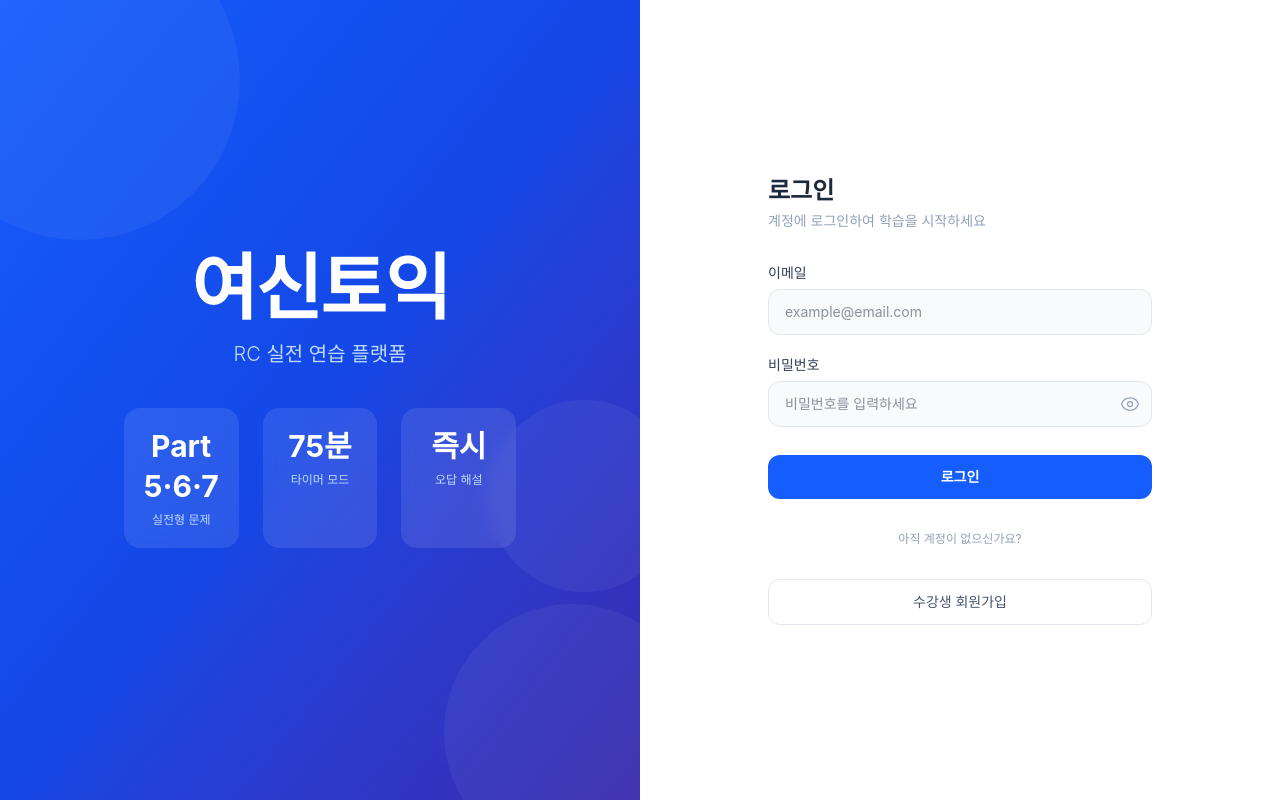
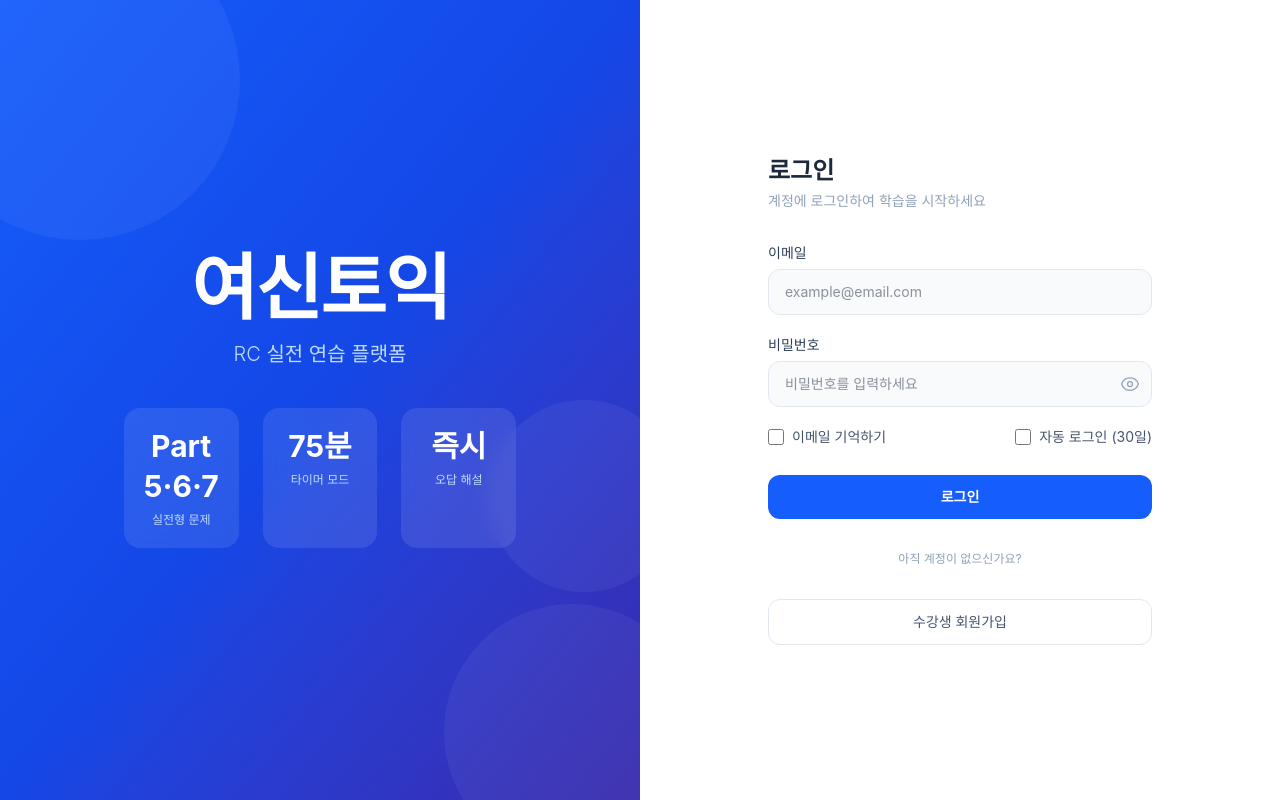
Before and after one commit to yeosintoeic/toeic-academy, a Next.js app: page /login in a window 1280 px wide. Built offline with nearby package versions, Linux system fonts and the light colour scheme.

Commit message:
Add remember email and auto login features

```diff
--- a/src/app/api/auth/login/route.ts
+++ b/src/app/api/auth/login/route.ts
@@ -5,7 +5,7 @@ import prisma from "@/lib/prisma";
 import { signToken } from "@/lib/auth";
 
 export async function POST(req: NextRequest) {
-  const { email, password } = await req.json();
+  const { email, password, rememberMe } = await req.json();
 
   const user = await prisma.user.findUnique({ where: { email } });
   if (!user) {
@@ -23,7 +23,7 @@ export async function POST(req: NextRequest) {
     httpOnly: true,
     secure: process.env.NODE_ENV === "production",
     sameSite: "lax",
-    maxAge: 60 * 60 * 24 * 7,
+    maxAge: rememberMe ? 60 * 60 * 24 * 30 : 60 * 60 * 24 * 7,
     path: "/",
   });
 
--- a/src/app/login/page.tsx
+++ b/src/app/login/page.tsx
@@ -1,8 +1,10 @@
 "use client";
 
-import { useState } from "react";
+import { useState, useEffect } from "react";
 import { useRouter } from "next/navigation";
 import Link from "next/link";
+
+const SAVED_EMAIL_KEY = "saved_email";
 
 export default function LoginPage() {
   const router = useRouter();
@@ -11,16 +13,32 @@ export default function LoginPage() {
   const [error, setError] = useState("");
   const [loading, setLoading] = useState(false);
   const [showPw, setShowPw] = useState(false);
+  const [rememberEmail, setRememberEmail] = useState(false);
+  const [autoLogin, setAutoLogin] = useState(false);
+
+  useEffect(() => {
+    const saved = localStorage.getItem(SAVED_EMAIL_KEY);
+    if (saved) {
+      setEmail(saved);
+      setRememberEmail(true);
+    }
+  }, []);
 
   async function handleSubmit(e: { preventDefault(): void }) {
     e.preventDefault();
     setLoading(true);
     setError("");
 
+    if (rememberEmail) {
+      localStorage.setItem(SAVED_EMAIL_KEY, email);
+    } else {
+      localStorage.removeItem(SAVED_EMAIL_KEY);
+    }
+
     const res = await fetch("/api/auth/login", {
       method: "POST",
       headers: { "Content-Type": "application/json" },
-      body: JSON.stringify({ email, password }),
+      body: JSON.stringify({ email, password, rememberMe: autoLogin }),
     });
 
     const data = await res.json();
@@ -121,6 +139,27 @@ export default function LoginPage() {
               </div>
             </div>
 
+            <div className="flex items-center justify-between text-sm">
+              <label className="flex items-center gap-2 cursor-pointer text-slate-600">
+                <input
+                  type="checkbox"
+                  checked={rememberEmail}
+                  onChange={(e) => setRememberEmail(e.target.checked)}
+                  className="w-4 h-4 rounded border-slate-300 text-blue-600"
+                />
+                이메일 기억하기
+              </label>
+              <label className="flex items-center gap-2 cursor-pointer text-slate-600">
+                <input
+                  type="checkbox"
+                  checked={autoLogin}
+                  onChange={(e) => setAutoLogin(e.target.checked)}
+                  className="w-4 h-4 rounded border-slate-300 text-blue-600"
+                />
+                자동 로그인 (30일)
+              </label>
+            </div>
+
             {error && (
               <div className="bg-red-50 border border-red-200 rounded-xl px-4 py-3 text-sm text-red-600">
                 {error}
```
